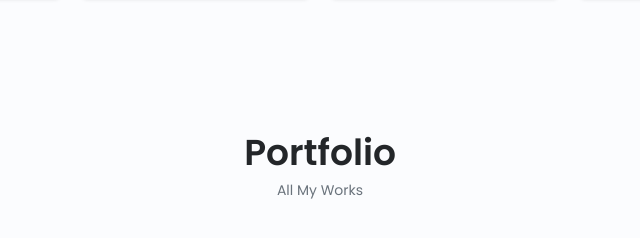
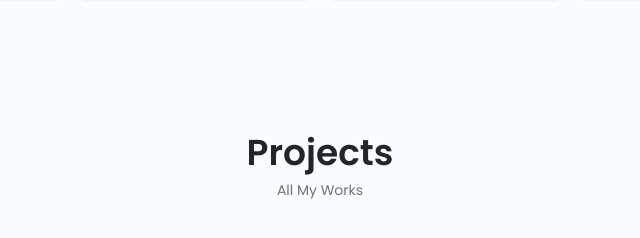
Before and after one commit to MahmoudMasriShayyah/Portfolio, a plain HTML site: page index.html in a window 1280 px wide. Shown: the part 3128-3366 px from the top of the page, 320-960 px from the left. Drawn offline with nearby package versions, Linux system fonts and the light colour scheme.

Commit message:
Update index.html

```diff
--- a/index.html
+++ b/index.html
@@ -496,9 +496,9 @@
                     </div>
                 </div>
             </section>
-            <!--==================== PORTFOLIO ====================-->
+            <!--==================== PROJECTS ====================-->
             <section class="portfolio section" id="portfolio">
-                <h2 class="section-title">Portfolio</h2>
+                <h2 class="section-title">Projects</h2>
                 <span class="section-subtitle">All My Works</span>
                 <div class="portfolio-container container mySwiper">
                     <div class="swiper-wrapper">
```
